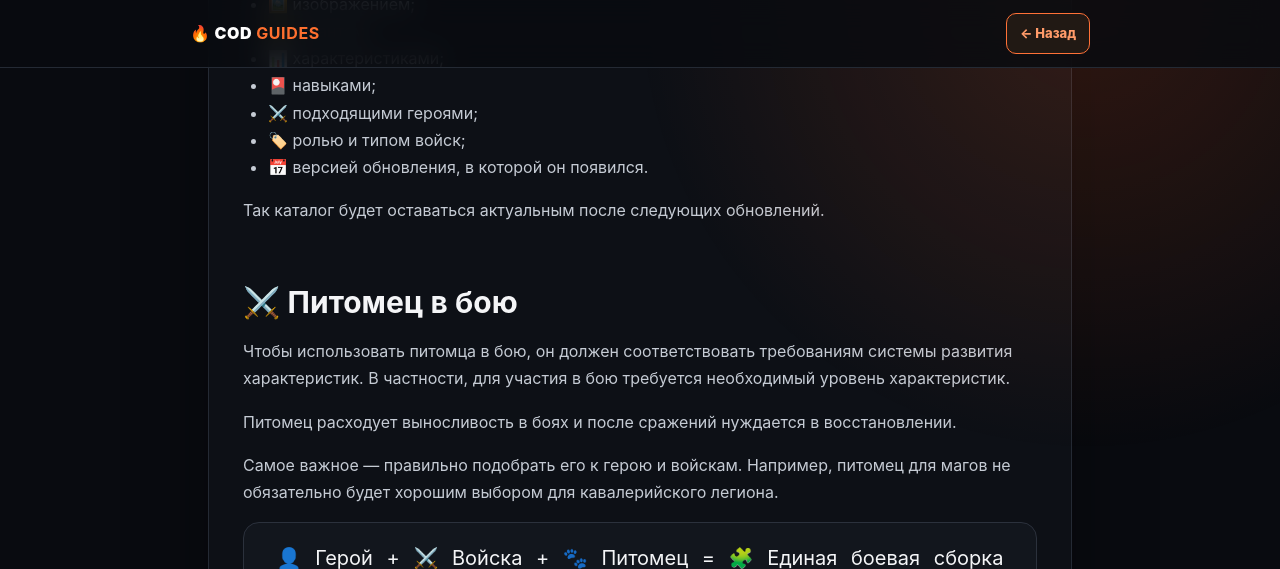
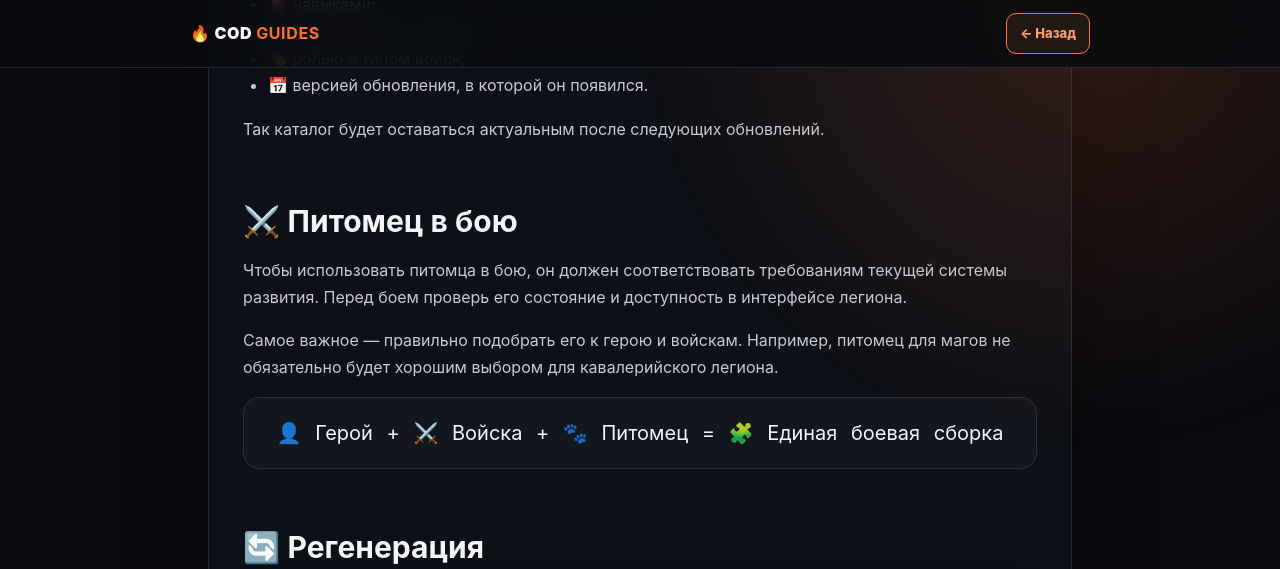
Before and after one commit to Kolya-YT/COD-Guides, a Jekyll site: the page built from guides/pitomcy.md, in a window 1280 px wide and 900 px high, scrolled down 12173 px, cut to the strip 0-569 px from the top of the window. Built offline with Jekyll 4.4.1, drawn with Linux system fonts in a browser that asks for light colours; some of the changed text lies outside the part shown.

Commit message:
docs: remove remaining outdated pet claims

```diff
--- a/guides/pitomcy.md
+++ b/guides/pitomcy.md
@@ -46,10 +46,8 @@
 
 - 🪙 **Приоритетные монеты** добавлены в систему боевых питомцев.
 - 🐍 **Токсизавр** появился в июльском обновлении 2026 года.
-- 🔥 **Блейзхаунд** появился в сентябрьском обновлении 2026 года.
 - 🎴 Улучшена система прокачки звёздности навыков.
 - ♻️ Появилась **автоматическая регенерация**.
-- 🐾 Питомцев больше не нужно прокачивать как отдельный уровень — основной упор сделан на характеристики, навыки и регенерацию.
 - 🏪 Работает **аукцион питомцев**: выставлять можно питомцев, соответствующих требованиям системы.
 - 🎯 При захвате питомцев используется обновлённая механика: легион направляется к питомцу, а не используется старая схема с обычной атакой зверя.
 
@@ -256,9 +254,7 @@
 
 ## ⚔️ Питомец в бою {#combat}
 
-Чтобы использовать питомца в бою, он должен соответствовать требованиям системы развития характеристик. В частности, для участия в бою требуется необходимый уровень характеристик.
-
-Питомец расходует выносливость в боях и после сражений нуждается в восстановлении.
+Чтобы использовать питомца в бою, он должен соответствовать требованиям текущей системы развития. Перед боем проверь его состояние и доступность в интерфейсе легиона.
 
 Самое важное — правильно подобрать его к герою и войскам. Например, питомец для магов не обязательно будет хорошим выбором для кавалерийского легиона.
 
```
